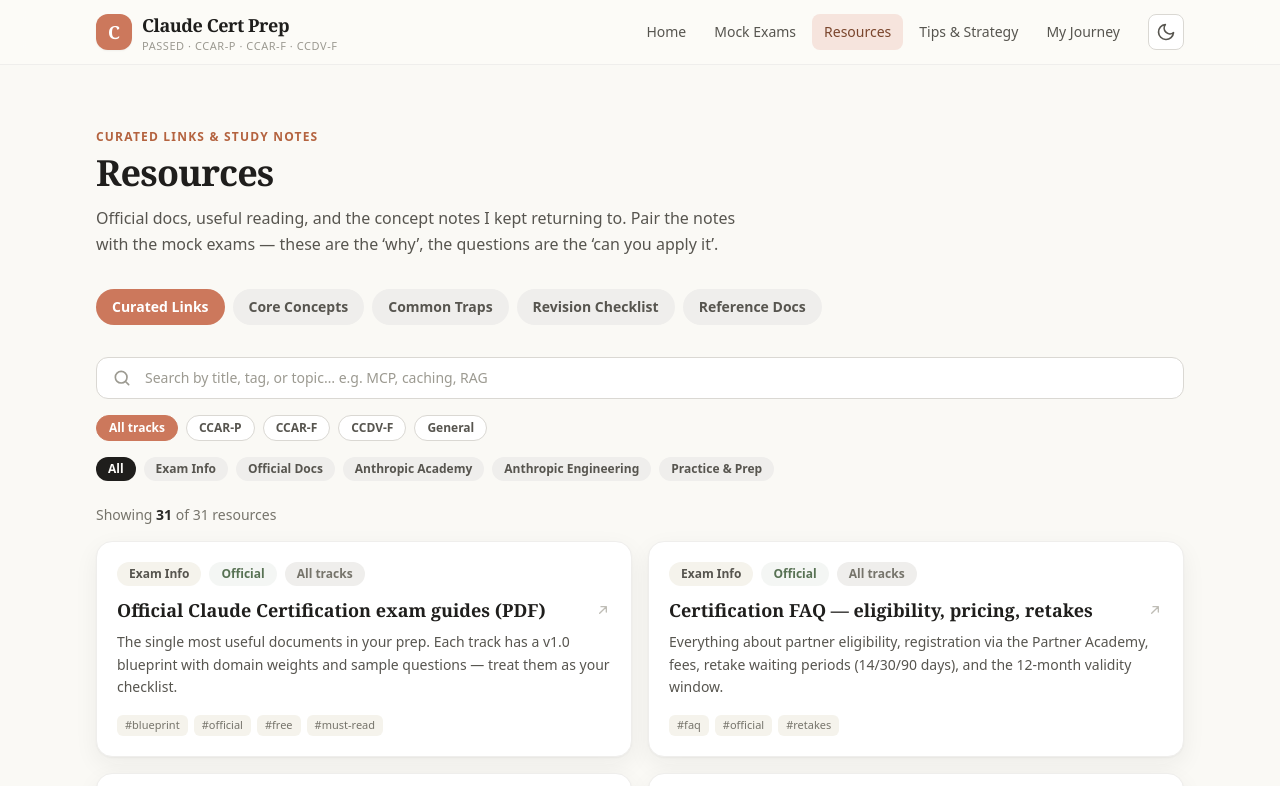
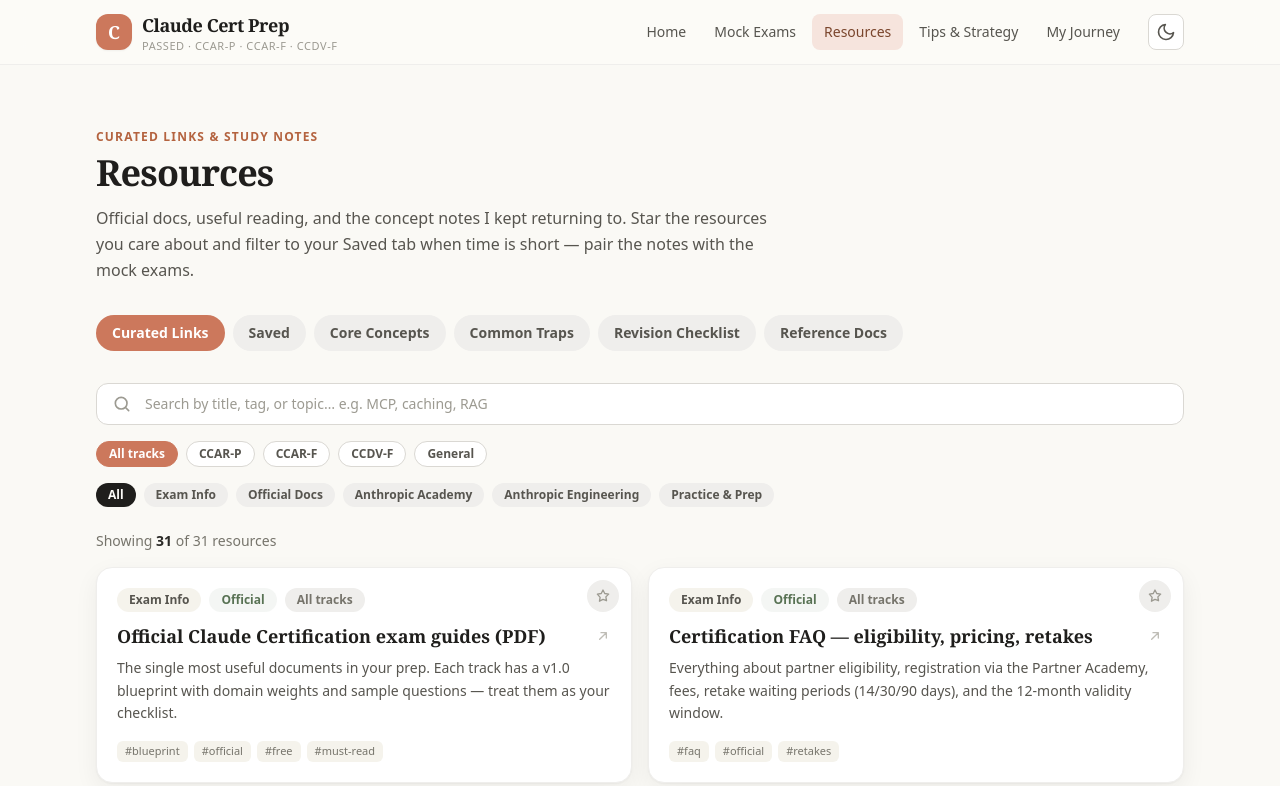
Before and after one commit to saaiif/claude-certificate, a React (Vite) app: page /resources in a window 1280 px wide. Shown: the top 786 px of the page. Built offline with nearby package versions, Linux system fonts and the light colour scheme.

Commit message:
Add Saved tab + star-to-save resources (localStorage), highlight saved cards, footer copyright Saif M

```diff
--- a/src/components/Footer.tsx
+++ b/src/components/Footer.tsx
@@ -29,7 +29,7 @@
       </div>
       <div className="border-t border-ink-100 dark:border-ink-800">
         <p className="container-page py-5 text-center text-xs text-ink-400 dark:text-ink-400">
-          Independent study resource. Not affiliated with Anthropic. Content based on public exam guides and personal experience.
+          © 2026 Saif M. Independent study resource. Not affiliated with Anthropic. Content based on public exam guides and personal experience.
         </p>
       </div>
     </footer>
--- a/src/pages/Resources.tsx
+++ b/src/pages/Resources.tsx
@@ -1,4 +1,4 @@
-import { useMemo, useState } from 'react'
+import { useEffect, useMemo, useState } from 'react'
 import { Link } from 'react-router-dom'
 import { RESOURCES, RESOURCE_CATEGORIES } from '../data/resources'
 import { CERTIFICATIONS } from '../data/certs'
@@ -7,10 +7,11 @@
 
 type CertFilter = 'all' | CertId | 'general'
 
-type Tab = 'links' | 'concepts' | 'traps' | 'checklist' | 'refs'
+type Tab = 'links' | 'saved' | 'concepts' | 'traps' | 'checklist' | 'refs'
 
 const TABS: { id: Tab; label: string }[] = [
   { id: 'links', label: 'Curated Links' },
+  { id: 'saved', label: 'Saved' },
   { id: 'concepts', label: 'Core Concepts' },
   { id: 'traps', label: 'Common Traps' },
   { id: 'checklist', label: 'Revision Checklist' },
@@ -153,7 +154,127 @@
   { value: 'general', label: 'General' },
 ]
 
-function LinksBrowser() {
+const SAVED_KEY = 'ccert.savedResources'
+
+function useSavedResources() {
+  const [saved, setSaved] = useState<string[]>(() => {
+    try {
+      const raw = localStorage.getItem(SAVED_KEY)
+      return raw ? (JSON.parse(raw) as string[]) : []
+    } catch {
+      return []
+    }
+  })
+
+  useEffect(() => {
+    try {
+      localStorage.setItem(SAVED_KEY, JSON.stringify(saved))
+    } catch {
+      /* ignore quota / private mode errors */
+    }
+  }, [saved])
+
+  const toggle = (id: string) =>
+    setSaved((s) => (s.includes(id) ? s.filter((x) => x !== id) : [...s, id]))
+  const isSaved = (id: string) => saved.includes(id)
+
+  return { saved, toggle, isSaved }
+}
+
+function StarButton({ saved, onClick }: { saved: boolean; onClick: (e: React.MouseEvent) => void }) {
+  return (
+    <button
+      type="button"
+      onClick={onClick}
+      aria-label={saved ? 'Remove from saved' : 'Save this resource'}
+      aria-pressed={saved}
+      className={`absolute right-3 top-3 flex h-8 w-8 items-center justify-center rounded-full transition-colors ${
+        saved
+          ? 'bg-clay-500 text-white'
+          : 'bg-ink-100 text-ink-400 hover:bg-ink-200 hover:text-clay-600 dark:bg-ink-800 dark:text-ink-300 dark:hover:text-clay-300'
+      }`}
+    >
+      <svg viewBox="0 0 24 24" fill={saved ? 'currentColor' : 'none'} stroke="currentColor" strokeWidth="2" className="h-4 w-4">
+        <path strokeLinecap="round" strokeLinejoin="round" d="M12 3l2.6 5.3 5.9.9-4.2 4.1 1 5.8L12 17l-5.3 2.8 1-5.8L3.5 9.2l5.9-.9L12 3z" />
+      </svg>
+    </button>
+  )
+}
+
+function ResourceCard({ r, saved, onToggle }: { r: (typeof RESOURCES)[number]; saved: boolean; onToggle: (id: string) => void }) {
+  const isGeneral = r.cert === 'general'
+  const certMeta = isGeneral ? null : CERTIFICATIONS.find((c) => c.id === r.cert)
+  return (
+    <a
+      href={r.url}
+      target="_blank"
+      rel="noopener noreferrer"
+      className={`card group relative flex flex-col p-5 transition-all duration-200 hover:-translate-y-0.5 hover:shadow-cardHover ${
+        saved ? 'ring-2 ring-clay-400 dark:ring-clay-500' : ''
+      }`}
+    >
+      <StarButton
+        saved={saved}
+        onClick={(e) => {
+          e.preventDefault()
+          e.stopPropagation()
+          onToggle(r.id)
+        }}
+      />
+
+      <div className="flex flex-wrap items-center gap-2 pr-10">
+        <span className="chip bg-cream-200 text-ink-600 dark:bg-ink-800 dark:text-ink-200">
+          {r.category}
+        </span>
+        {r.official && <span className="chip bg-moss-400/10 text-moss-600 dark:text-moss-400">Official</span>}
+        {saved && <span className="chip bg-clay-500 text-white">Saved</span>}
+        {isGeneral ? (
+          <span className="chip bg-ink-100 text-ink-500 dark:bg-ink-800 dark:text-ink-300">All tracks</span>
+        ) : certMeta ? (
+          <span
+            className={`chip ${
+              certMeta.accent === 'clay'
+                ? 'bg-clay-100 text-clay-700 dark:bg-clay-900/40 dark:text-clay-300'
+                : 'bg-moss-400/10 text-moss-600 dark:text-moss-400'
+            }`}
+          >
+            {certMeta.code}
+          </span>
+        ) : null}
+      </div>
+
+      <h3 className="mt-3 flex items-start justify-between gap-2 font-serif text-lg font-bold leading-snug text-ink-900 group-hover:text-clay-600 dark:text-cream-50 dark:group-hover:text-clay-300">
+        {r.title}
+        <svg
+          viewBox="0 0 24 24"
+          fill="none"
+          stroke="currentColor"
+          strokeWidth="2"
+          className="mt-1 h-4 w-4 shrink-0 text-ink-300 transition-all group-hover:translate-x-0.5 group-hover:text-clay-500 dark:text-ink-500"
+        >
+          <path strokeLinecap="round" strokeLinejoin="round" d="M7 17 17 7M9 7h8v8" />
+        </svg>
+      </h3>
+
+      <p className="mt-2 flex-1 text-sm leading-relaxed text-ink-600 dark:text-ink-300">
+        {r.description}
+      </p>
+
+      <div className="mt-4 flex flex-wrap gap-1.5">
+        {r.tags.map((t) => (
+          <span
+            key={t}
+            className="rounded-md bg-cream-200 px-2 py-0.5 text-[11px] font-medium text-ink-500 dark:bg-ink-800 dark:text-ink-300"
+          >
+            #{t}
+          </span>
+        ))}
+      </div>
+    </a>
+  )
+}
+
+function LinksBrowser({ isSaved, toggle }: { isSaved: (id: string) => boolean; toggle: (id: string) => void }) {
   const [query, setQuery] = useState('')
   const [cert, setCert] = useState<CertFilter>('all')
   const [category, setCategory] = useState<string>('All')
@@ -234,69 +355,9 @@
       </p>
 
       <div className="mt-4 grid gap-4 md:grid-cols-2">
-        {filtered.map((r) => {
-          const isGeneral = r.cert === 'general'
-          const certMeta = isGeneral ? null : CERTIFICATIONS.find((c) => c.id === r.cert)
-          return (
-            <a
-              key={r.id}
-              href={r.url}
-              target="_blank"
-              rel="noopener noreferrer"
-              className="card group flex flex-col p-5 transition-all duration-200 hover:-translate-y-0.5 hover:shadow-cardHover"
-            >
-              <div className="flex items-center gap-2">
-                <span className="chip bg-cream-200 text-ink-600 dark:bg-ink-800 dark:text-ink-200">
-                  {r.category}
-                </span>
-                {r.official && (
-                  <span className="chip bg-moss-400/10 text-moss-600 dark:text-moss-400">Official</span>
-                )}
-                {isGeneral ? (
-                  <span className="chip bg-ink-100 text-ink-500 dark:bg-ink-800 dark:text-ink-300">All tracks</span>
-                ) : certMeta ? (
-                  <span
-                    className={`chip ${
-                      certMeta.accent === 'clay'
-                        ? 'bg-clay-100 text-clay-700 dark:bg-clay-900/40 dark:text-clay-300'
-                        : 'bg-moss-400/10 text-moss-600 dark:text-moss-400'
-                    }`}
-                  >
-                    {certMeta.code}
-                  </span>
-                ) : null}
-              </div>
-
-              <h3 className="mt-3 flex items-start justify-between gap-2 font-serif text-lg font-bold leading-snug text-ink-900 group-hover:text-clay-600 dark:text-cream-50 dark:group-hover:text-clay-300">
-                {r.title}
-                <svg
-                  viewBox="0 0 24 24"
-                  fill="none"
-                  stroke="currentColor"
-                  strokeWidth="2"
-                  className="mt-1 h-4 w-4 shrink-0 text-ink-300 transition-all group-hover:translate-x-0.5 group-hover:text-clay-500 dark:text-ink-500"
-                >
-                  <path strokeLinecap="round" strokeLinejoin="round" d="M7 17 17 7M9 7h8v8" />
-                </svg>
-              </h3>
-
-              <p className="mt-2 flex-1 text-sm leading-relaxed text-ink-600 dark:text-ink-300">
-                {r.description}
-              </p>
-
-              <div className="mt-4 flex flex-wrap gap-1.5">
-                {r.tags.map((t) => (
-                  <span
-                    key={t}
-                    className="rounded-md bg-cream-200 px-2 py-0.5 text-[11px] font-medium text-ink-500 dark:bg-ink-800 dark:text-ink-300"
-                  >
-                    #{t}
-                  </span>
-                ))}
-              </div>
-            </a>
-          )
-        })}
+        {filtered.map((r) => (
+          <ResourceCard key={r.id} r={r} saved={isSaved(r.id)} onToggle={toggle} />
+        ))}
       </div>
 
       {filtered.length === 0 && (
@@ -313,13 +374,15 @@
 
 export function Resources() {
   const [tab, setTab] = useState<Tab>('links')
+  const { saved, toggle, isSaved } = useSavedResources()
+  const savedResources = RESOURCES.filter((r) => saved.includes(r.id))
 
   return (
     <div className="container-page py-14 sm:py-16">
       <SectionHeading
         eyebrow="Curated links & study notes"
         title="Resources"
-        subtitle="Official docs, useful reading, and the concept notes I kept returning to. Pair the notes with the mock exams — these are the ‘why’, the questions are the ‘can you apply it’."
+        subtitle="Official docs, useful reading, and the concept notes I kept returning to. Star the resources you care about and filter to your Saved tab when time is short — pair the notes with the mock exams."
       />
 
       <div className="mt-8 flex flex-wrap gap-2">
@@ -334,12 +397,30 @@
             }`}
           >
             {t.label}
+            {t.id === 'saved' && saved.length > 0 ? ` (${saved.length})` : ''}
           </button>
         ))}
       </div>
 
       <div className="mt-8">
-        {tab === 'links' && <LinksBrowser />}
+        {tab === 'links' && <LinksBrowser isSaved={isSaved} toggle={toggle} />}
+
+        {tab === 'saved' && (
+          savedResources.length > 0 ? (
+            <div className="mt-2 grid gap-4 md:grid-cols-2">
+              {savedResources.map((r) => (
+                <ResourceCard key={r.id} r={r} saved={isSaved(r.id)} onToggle={toggle} />
+              ))}
+            </div>
+          ) : (
+            <div className="card mt-2 p-10 text-center">
+              <p className="font-serif text-lg font-bold text-ink-800 dark:text-cream-50">Nothing saved yet</p>
+              <p className="mt-1 text-sm text-ink-500 dark:text-ink-300">
+                Tap the star on any resource to save it here. Your saved list is stored on this device.
+              </p>
+            </div>
+          )
+        )}
 
         {tab === 'concepts' && (
           <div className="grid gap-4 md:grid-cols-2">
```
